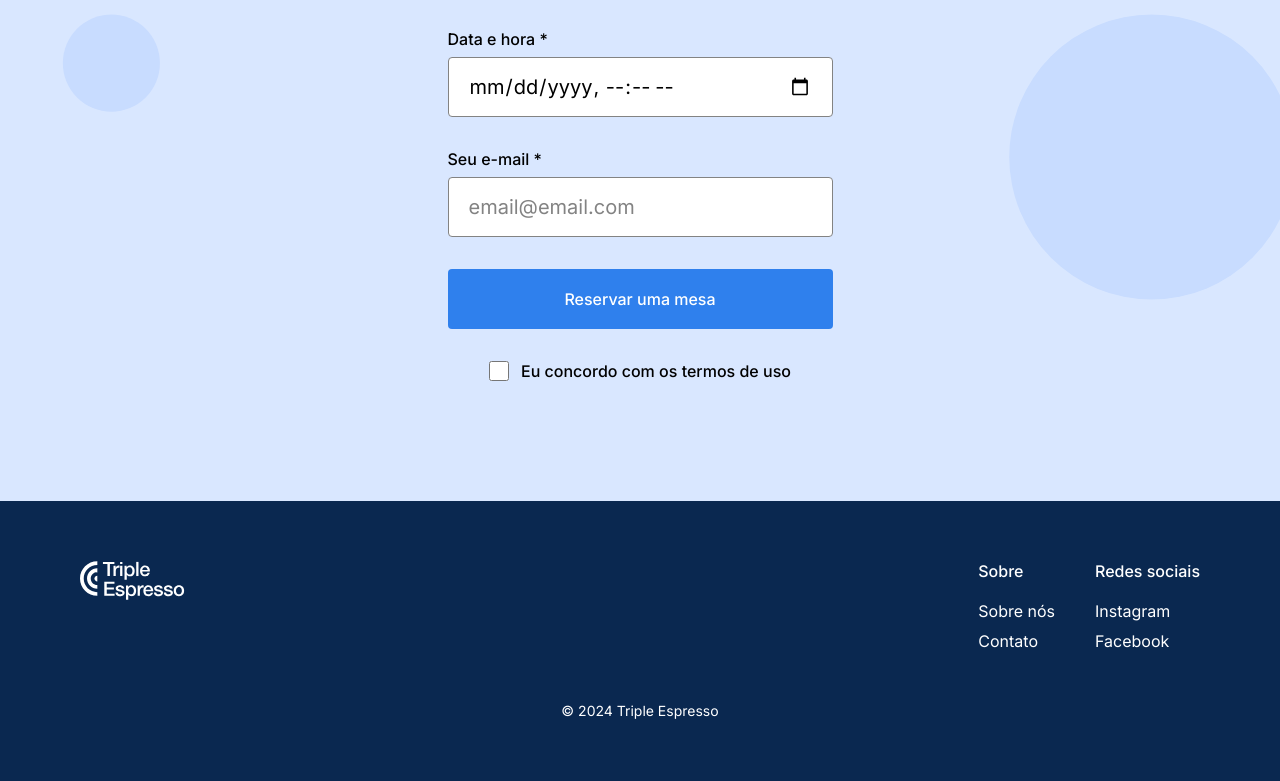
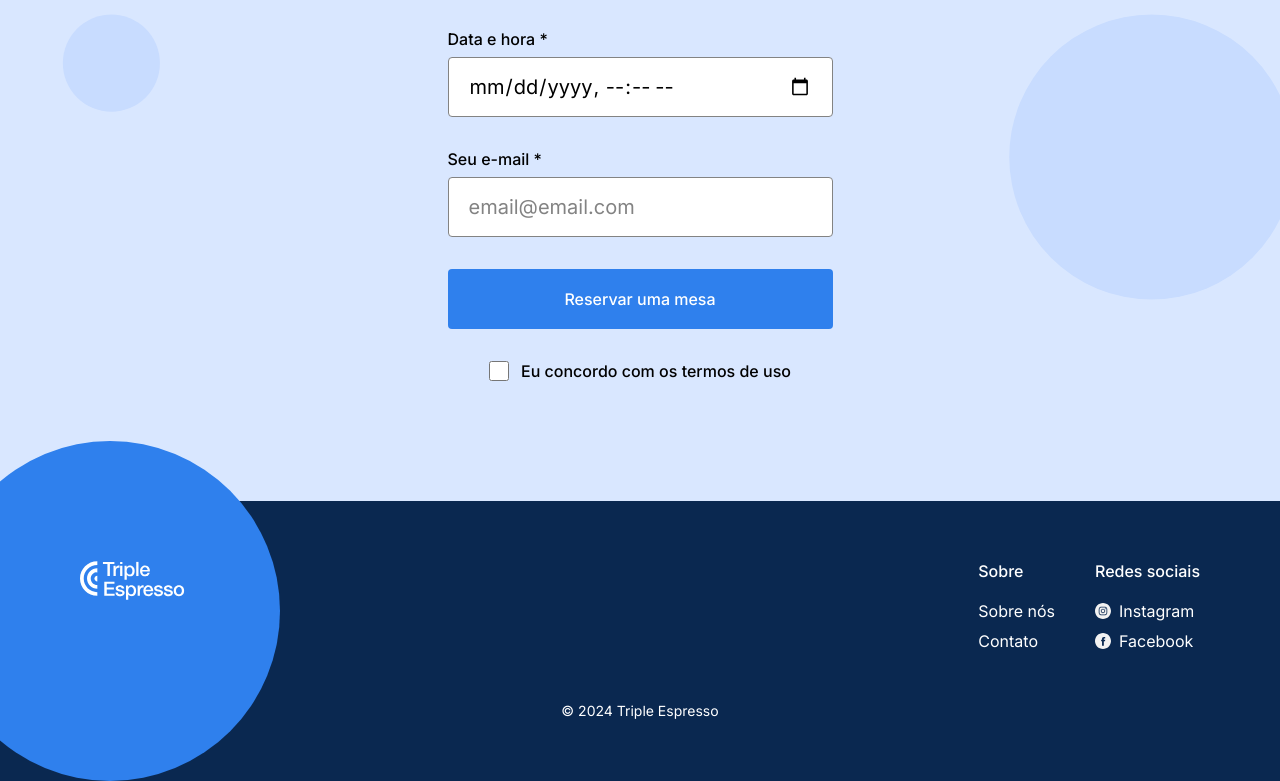
Before and after one commit to wallanmoreno/web_project_coffeeshop, a plain HTML site: page index.html in a window 1280 px wide. Shown: the part 2153-2934 px from the top of the page. Drawn offline with Linux system fonts and the light colour scheme.

Commit message:
Projeto final completo + README

```diff
--- a/blocks/footer.css
+++ b/blocks/footer.css
@@ -1,9 +1,9 @@
 .footer {
+  position: relative; /* ← adiciona isso */
   padding: 60px 80px;
   background-color: #0a2850;
   color: #ffffff;
 }
-
 .footer__content {
   display: flex;
   justify-content: space-between;
@@ -33,12 +33,14 @@
 }
 
 .footer__link {
+  display: flex;
+  align-items: center;
   color: #ffffff;
   text-decoration: none;
 }
 
 .footer__link:hover {
-  opacity: 0.7;
+  color: #c1c1c1;
 }
 
 .footer__copyright {
@@ -47,3 +49,20 @@
   font-family: "Inter", Arial, sans-serif;
   font-size: 14px;
 }
+
+.footer__social-icon {
+  width: 16px;
+  height: 16px;
+  margin-right: 8px;
+}
+
+.footer__circle {
+  position: absolute;
+  top: -60px;
+  left: -60px;
+  width: 340px;
+  height: 340px;
+  background-color: #2f80ed;
+  border-radius: 50%;
+  z-index: 0;
+}
--- a/blocks/logo.css
+++ b/blocks/logo.css
@@ -10,4 +10,6 @@
 .logo_place_footer {
   width: 105px;
   height: 39px;
+  position: relative;
+  z-index: 1;
 }
--- a/index.html
+++ b/index.html
@@ -181,6 +181,7 @@
 
       <footer id="contacts" class="footer">
         <div class="footer__content">
+          <div class="footer__circle"></div>
           <img
             src="./images/logo_coffeeshop_light.svg"
             alt="Logotipo da Triple Espresso"
@@ -204,10 +205,24 @@
               <h3 class="footer__column-heading">Redes sociais</h3>
               <ul class="footer__list">
                 <li class="footer__list-item">
-                  <a href="#" class="footer__link">Instagram</a>
+                  <a href="#" class="footer__link">
+                    <img
+                      src="./images/instagram_white.svg"
+                      alt="Instagram"
+                      class="footer__social-icon"
+                    />
+                    Instagram
+                  </a>
                 </li>
                 <li class="footer__list-item">
-                  <a href="#" class="footer__link">Facebook</a>
+                  <a href="#" class="footer__link">
+                    <img
+                      src="./images/facebook_white.svg"
+                      alt="Facebook"
+                      class="footer__social-icon"
+                    />
+                    Facebook
+                  </a>
                 </li>
               </ul>
             </div>
```
Also changed, not shown: 1 other file.
